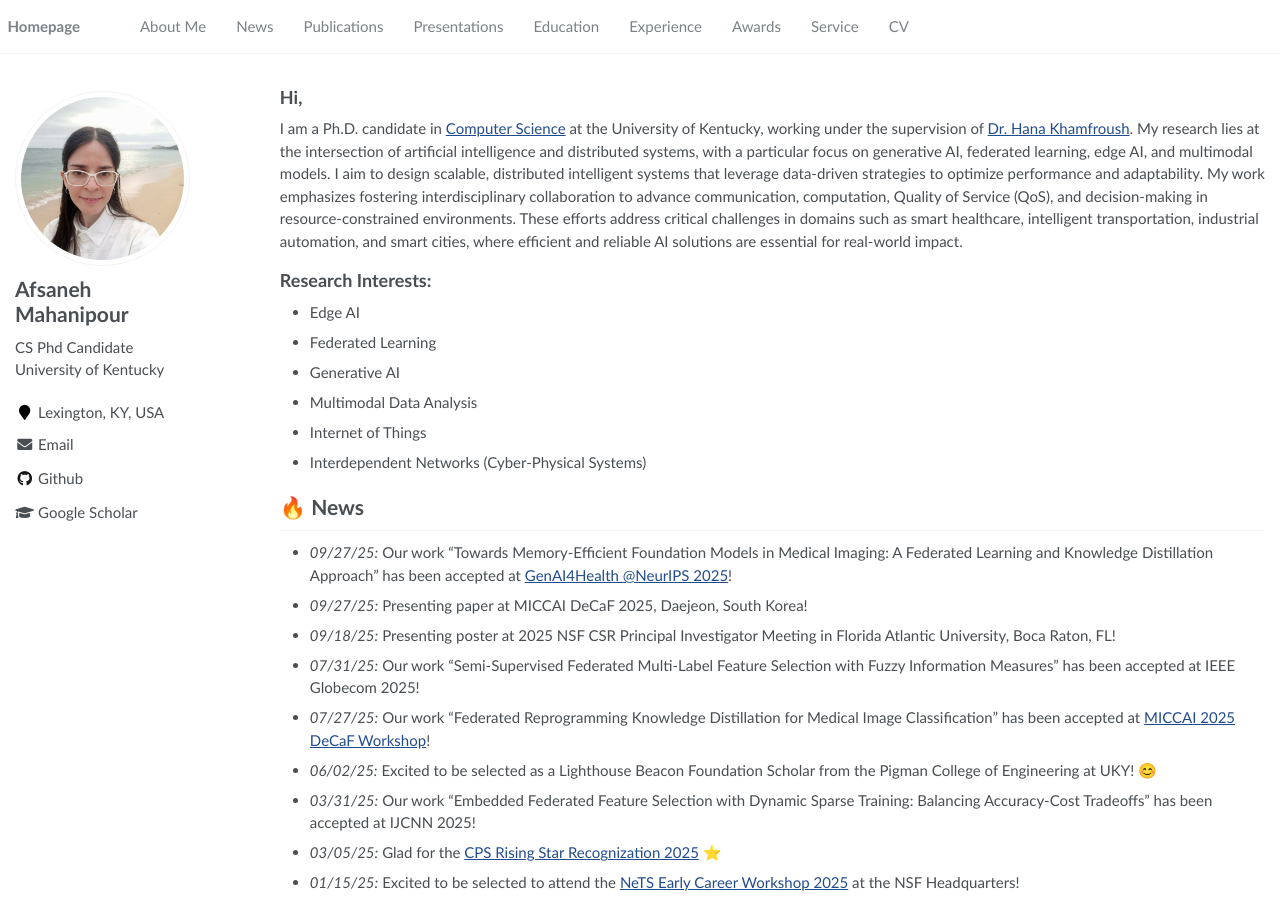
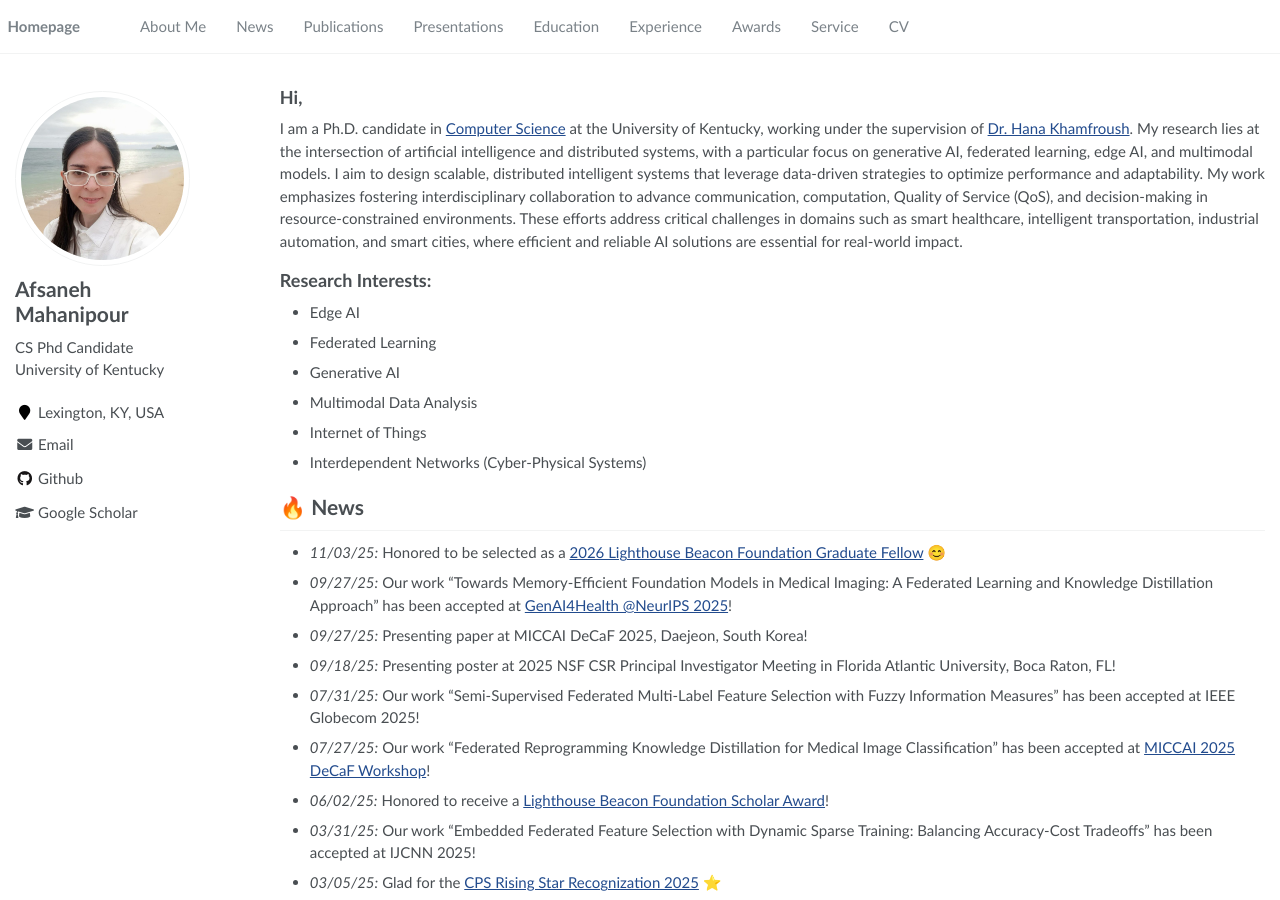
Before and after one commit to AfsanehMahanipour/AfsanehMahanipour.github.io, a Jekyll site: the page built from _pages/about.md, in a window 1280 px wide and 900 px high. Built offline with Jekyll 4.4.1, drawn with Linux system fonts in a browser that asks for light colours.

Commit message:
Initial commit - personal webpage

```diff
--- a/_pages/about.md
+++ b/_pages/about.md
@@ -32,12 +32,13 @@ I am a Ph.D. candidate in [Computer Science](https://engr.uky.edu/academics/depa
 - Interdependent Networks (Cyber-Physical Systems)
 
 # 🔥 News
+- *11/03/25:* Honored to be selected as a [2026 Lighthouse Beacon Foundation Graduate Fellow](https://engr.uky.edu/news/2026-lighthouse-beacon-foundation-scholars-announced) 😊
 - *09/27/25:* Our work "Towards Memory-Efficient Foundation Models in Medical Imaging: A Federated Learning and Knowledge Distillation Approach" has been accepted at [GenAI4Health @NeurIPS 2025](https://aihealth.ischool.utexas.edu/GenAI4HealthNeurips2025/)!
 - *09/27/25:* Presenting paper at MICCAI DeCaF 2025, Daejeon, South Korea!
 - *09/18/25:* Presenting poster at 2025 NSF CSR Principal Investigator Meeting in Florida Atlantic University, Boca Raton, FL!
 - *07/31/25:* Our work "Semi-Supervised Federated Multi-Label Feature Selection with Fuzzy Information Measures" has been accepted at IEEE Globecom 2025!
 - *07/27/25:* Our work "Federated Reprogramming Knowledge Distillation for Medical Image Classification" has been accepted at [MICCAI 2025 DeCaF Workshop](https://decaf-workshop.github.io/decaf-2025/)!
-- *06/02/25:* Excited to be selected as a Lighthouse Beacon Foundation Scholar from the Pigman College of Engineering at UKY! 😊
+- *06/02/25:* Honored to receive a [Lighthouse Beacon Foundation Scholar Award](https://engr.uky.edu/news/2026-lighthouse-beacon-foundation-scholars-announced)!
 - *03/31/25:* Our work "Embedded Federated Feature Selection with Dynamic Sparse Training: Balancing Accuracy-Cost Tradeoffs" has been accepted at IJCNN 2025!
 - *03/05/25:* Glad for the [CPS Rising Star Recognization 2025](https://engr.uky.edu/news/phd-student-named-2025-cps-rising-star) ⭐
 - *01/15/25:* Excited to be selected to attend the [NeTS Early Career Workshop 2025](https://sites.google.com/view/nets-early-career-2025/home?authuser=0) at the NSF Headquarters!
```
